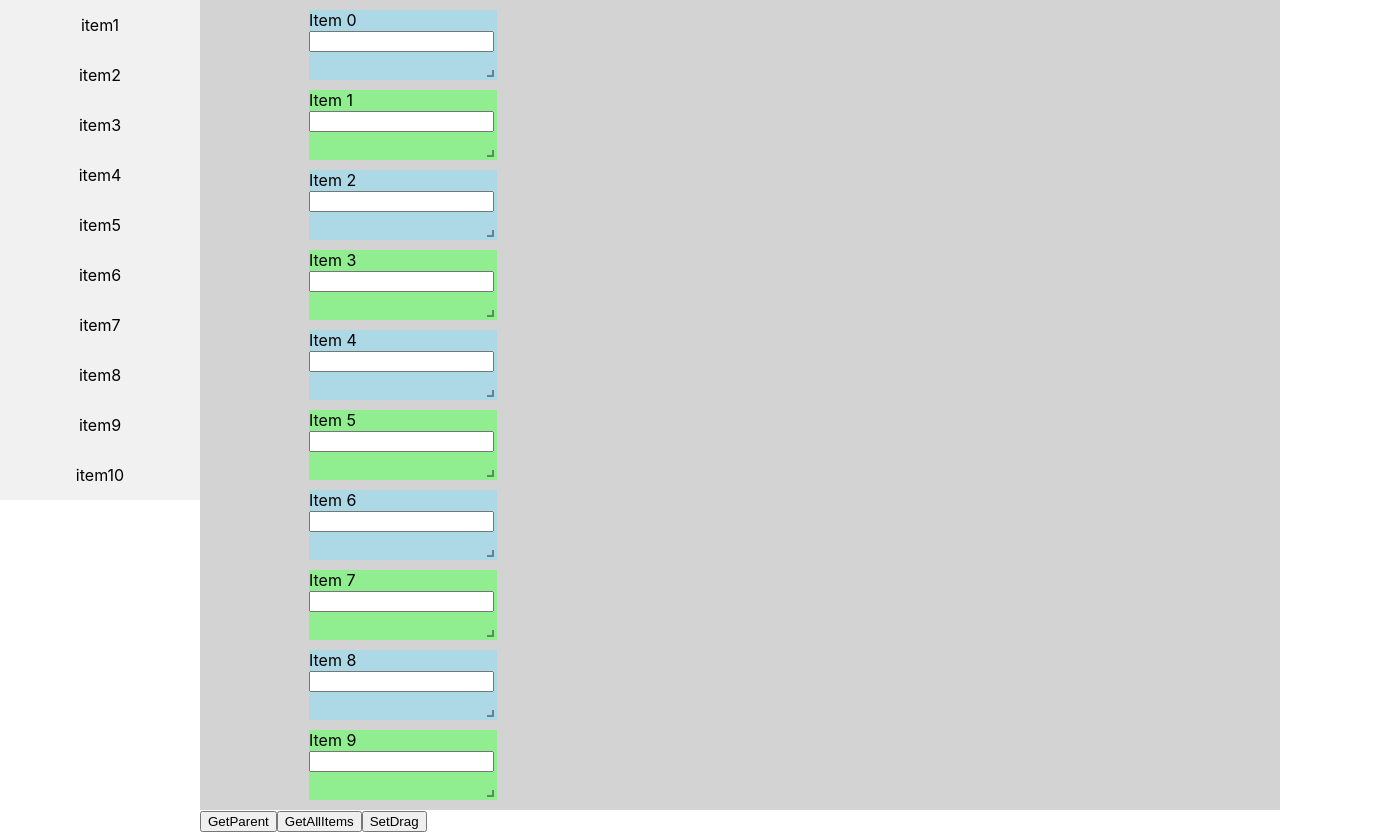
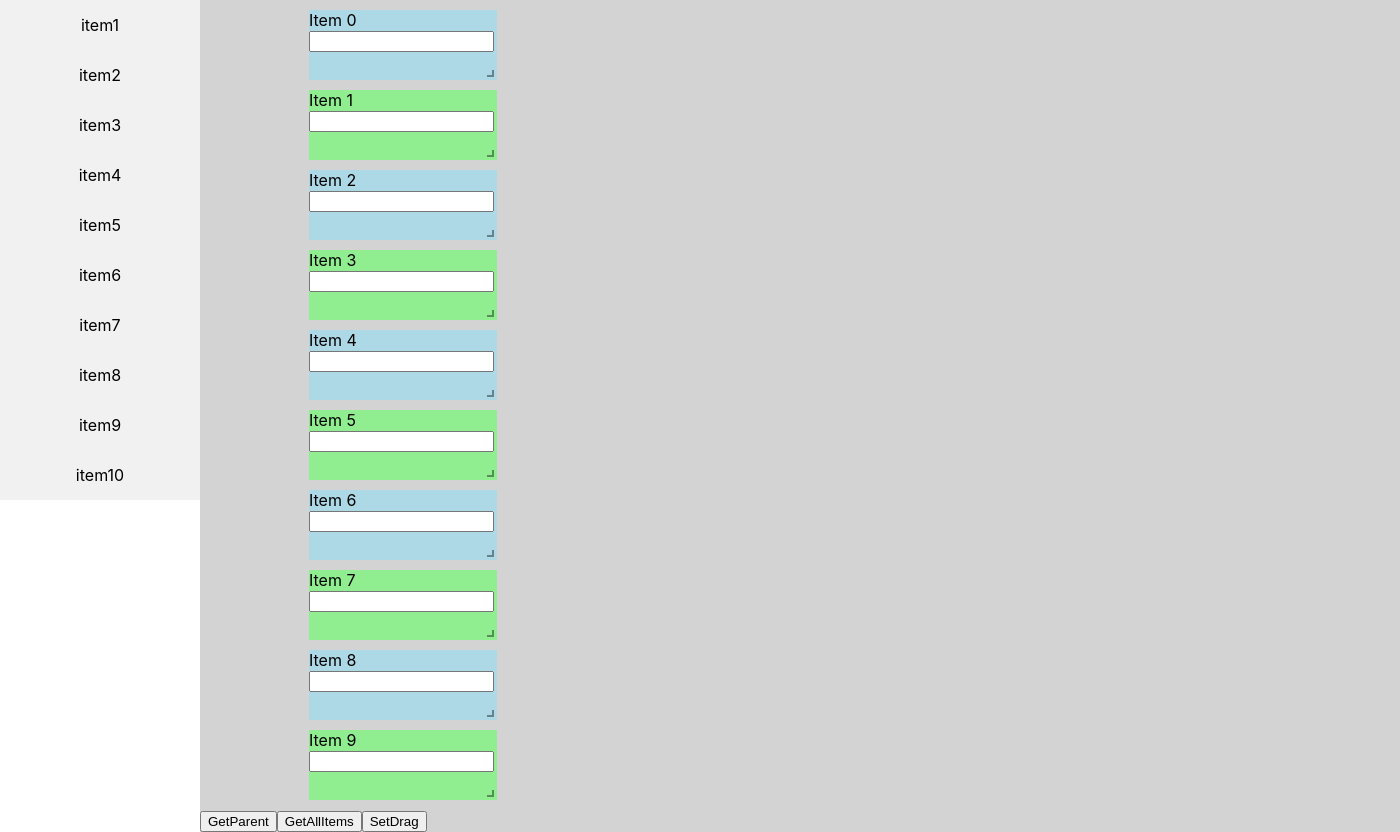
Before and after one commit to thuan93/customapp, a React (Create React App) app: page / in a window 1280 px wide. Shown: the whole page, 1400 px wide, since content can reach past the window. Built offline with nearby package versions, Linux system fonts and the light colour scheme.

Commit message:
When dropping the outer grid layout, when changing the position of the item in the grid, it will sound like a drop.

```diff
--- a/src/App.js
+++ b/src/App.js
@@ -9,6 +9,25 @@ import Compoment1 from "./Components/Compoment1";
 const ItemTypes = {
   NAVBAR_ITEM: "navbarItem",
 };
+
+function App() {
+  const layout = [];
+  const numberOfItems = 10; // Define the number of items
+  const [items, setItems] = useState([]);
+  const [selectedItem, setSelectedItem] = useState(null);
+  const [isDrag, setIsDrag] = useState(true);
+  const [navbarItems, setNavbarItems] = useState([
+    { id: 1, name: "item1" },
+    { id: 2, name: "item2" },
+    { id: 3, name: "item3" },
+    { id: 4, name: "item4" },
+    { id: 5, name: "item5" },
+    { id: 6, name: "item6" },
+    { id: 7, name: "item7" },
+    { id: 8, name: "item8" },
+    { id: 9, name: "item9" },
+    { id: 10, name: "item10" },
+  ]);
 
   const DraggableNavbarItem = ({ id, name, style }) => {
     const [{ isDragging }, drag] = useDrag(() => ({
@@ -36,7 +55,7 @@ const DraggableNavbarItem = ({ id, name, style }) => {
   const DroppableGridItem = ({ id, onDrop, children, style }) => {
     const [{ isOver }, drop] = useDrop(() => ({
       accept: ItemTypes.NAVBAR_ITEM,
-    drop: (item) => onDrop(item.id, id),
+      drop: (item) =>  onDrop(item.id, id),
       collect: (monitor) => ({
         isOver: !!monitor.isOver(),
       }),
@@ -55,29 +74,11 @@ const DroppableGridItem = ({ id, onDrop, children, style }) => {
     );
   };
 
-function App() {
-  const layout = [];
-  const numberOfItems = 10; // Define the number of items
-  const [items, setItems] = useState([]);
-  const [selectedItem, setSelectedItem] = useState(null);
-  const [isDrag, setIsDrag] = useState(true);
-  const [navbarItems, setNavbarItems] = useState([
-    { id: 1, name: "item1" },
-    { id: 2, name: "item2" },
-    { id: 3, name: "item3" },
-    { id: 4, name: "item4" },
-    { id: 5, name: "item5" },
-    { id: 6, name: "item6" },
-    { id: 7, name: "item7" },
-    { id: 8, name: "item8" },
-    { id: 9, name: "item9" },
-    { id: 10, name: "item10" },
-  ]);
-
   useEffect(() => {
     var newItems = [];
     for (let i = 0; i < numberOfItems; i++) {
       newItems.push({
+        id: i,
         name: "Item " + i,
         style: {
           backgroundColor: i % 2 === 0 ? "lightblue" : "lightgreen",
@@ -88,6 +89,16 @@ function App() {
   }, []);
 
   const handleDrop = (draggedId, droppedId) => {
+    if (draggedId <= 7 && droppedId === undefined) {
+      items.push({
+        id: items.length,
+        name: "Item " + items.length,
+        style: {
+          backgroundColor: items.length % 2 === 0 ? "lightblue" : "lightgreen",
+        },
+      });
+      setItems([...items]);
+    } else if (draggedId > 7 && droppedId !== undefined) {
       const draggedItem = navbarItems.find((item) => item.id === draggedId);
       const newItems = items.map((item) => {
         if (item.id === droppedId) {
@@ -96,6 +107,7 @@ function App() {
         return item;
       });
       setItems(newItems);
+    }
   };
 
   const convertToJson = () => {
@@ -198,6 +210,10 @@ function App() {
             </div>
           ))}
         </div>
+        <DroppableGridItem
+          style={{ backgroundColor: "lightgray" }}
+          onDrop={handleDrop}
+        >
           <div style={{ width: "1200px" }}>
             <GridLayout
               className="layout"
@@ -215,7 +231,11 @@ function App() {
                   key={i}
                   data-grid={{ x: 1, y: 1, w: 2, h: 2 }}
                 >
-                <DroppableGridItem style={item.style} id={item.id} onDrop={handleDrop}>
+                  <DroppableGridItem
+                    style={item.style}
+                    id={item.id}
+                    onDrop={handleDrop}
+                  >
                     <Compoment1 name={item.name} />
                   </DroppableGridItem>
                 </div>
@@ -225,6 +245,7 @@ function App() {
             <button onClick={getItemDetails}>GetAllItems</button>
             <button onClick={setDrag}>SetDrag</button>
           </div>
+        </DroppableGridItem>
       </div>
     </DndProvider>
   );
```
Lines whose indentation alone changed are shown as unchanged.
